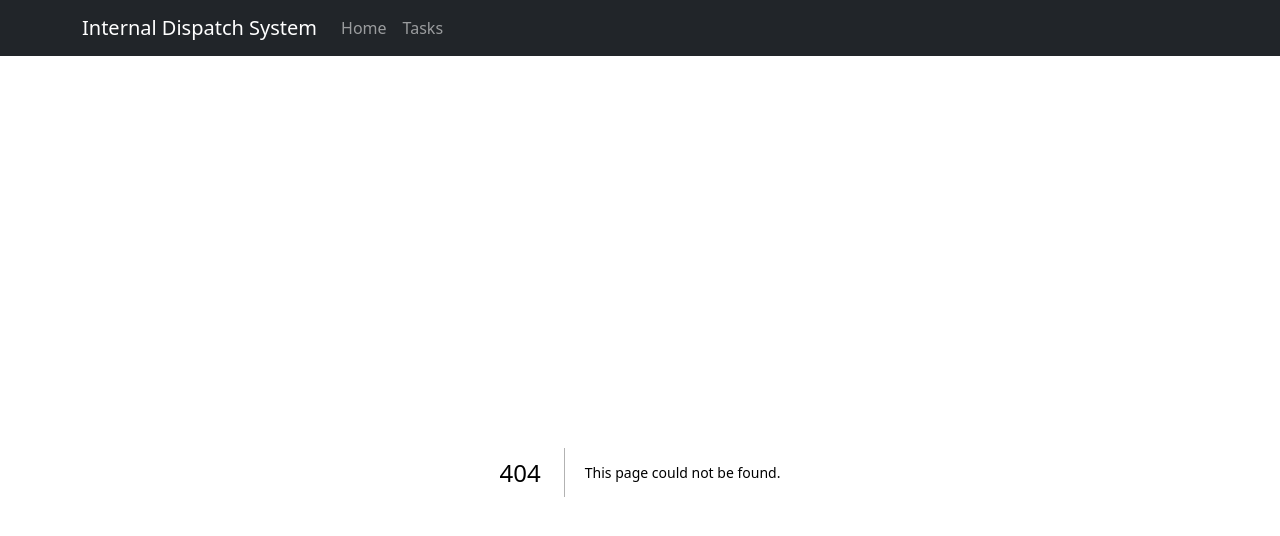
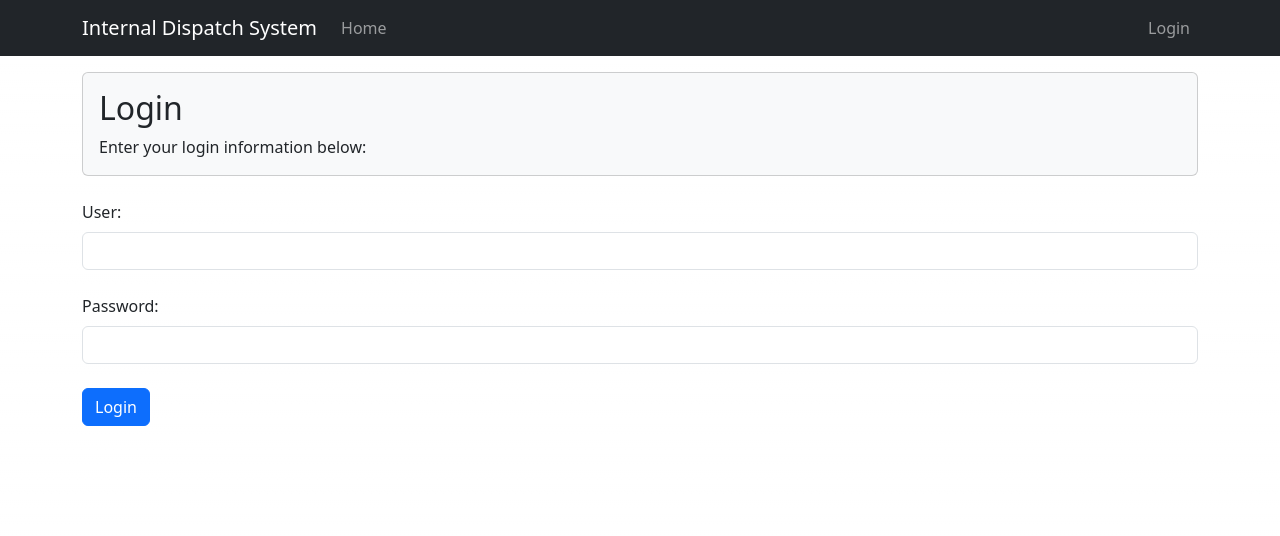
Before and after one commit to KHUSHU1501/Internal_Dispatch_System, a Next.js app in the folder ids_ui/: page /login in a window 1280 px wide. Before the commit this address had no page. Shown: the top 536 px of the page. Built offline with nearby package versions, Linux system fonts and the light colour scheme.

Commit message:
Added Authentication in the UI

```diff
--- a/ids_ui/components/MainNav.js
+++ b/ids_ui/components/MainNav.js
@@ -2,18 +2,32 @@ import Container from 'react-bootstrap/Container';
 import Nav from 'react-bootstrap/Nav';
 import Navbar from 'react-bootstrap/Navbar';
 import Link from 'next/link';
+import { readToken, removeToken } from '@/lib/authenticate';
+import { useRouter } from 'next/router';
 
 export default function MainNav() {
+   const router = useRouter();
+   let token = readToken();
+
+   function logout() {
+      removeToken();
+      router.push("/");
+   }
+
    return (
       <>
          <Navbar className="fixed-top navbar-dark bg-dark" bg="light" expand="lg">
             <Container>
-               <Navbar.Brand href='/' passHref legacyBehavior>Internal Dispatch System</Navbar.Brand>
+               <Navbar.Brand href='/' passHref legacyBehavior>Internal Dispatch System {token && <>- Welcome {token.userName}</>}</Navbar.Brand>
                <Navbar.Toggle aria-controls="basic-navbar-nav" />
                <Navbar.Collapse id="basic-navbar-nav">
                   <Nav className="me-auto">
                      <Link href="/" passHref legacyBehavior><Nav.Link>Home</Nav.Link></Link>
-                     <Link href="/tasks" passHref legacyBehavior><Nav.Link>Tasks</Nav.Link></Link>
+                     {token && <Link href="/tasks" passHref legacyBehavior><Nav.Link>Tasks</Nav.Link></Link>}
+                  </Nav>
+                  <Nav className="ml-auto">
+                     {!token && <Link href="/login" passHref legacyBehavior><Nav.Link>Login</Nav.Link></Link>}
+                     {token && <Nav.Link onClick={logout}>Logout</Nav.Link>}
                   </Nav>
                </Navbar.Collapse>
             </Container>
--- /dev/null
+++ b/ids_ui/components/RouteGuard.js
@@ -0,0 +1,41 @@
+import { useState, useEffect } from 'react';
+import { useRouter } from 'next/router';
+import { isAuthenticated } from '../lib/authenticate';
+
+const PUBLIC_PATHS = ['/login', '/', '/_error'];
+
+export default function RouteGuard(props) {
+    const router = useRouter();
+    const [authorized, setAuthorized] = useState(false);
+
+    useEffect(() => {
+        // on initial load - run auth check
+        authCheck(router.pathname);
+
+        // on route change complete - run auth check
+        router.events.on('routeChangeComplete', authCheck)
+
+        // unsubscribe from events in useEffect return function
+        return () => {
+            router.events.off('routeChangeComplete', authCheck);
+        }
+
+    }, []);
+
+    function authCheck(url) {
+        // redirect to login page if accessing a private page and not logged in
+        const path = url.split('?')[0];
+        if (!isAuthenticated() && !PUBLIC_PATHS.includes(path)) {
+            setAuthorized(false);
+            router.push("/login");
+        } else {
+            setAuthorized(true);
+        }
+    }
+
+    return (
+        <>
+            {authorized && props.children}
+        </>
+    )
+}
--- /dev/null
+++ b/ids_ui/lib/authenticate.js
@@ -0,0 +1,50 @@
+import jwt_decode from 'jwt-decode';
+
+function setToken(token) {
+    localStorage.setItem('access_token', token);
+}
+
+export function getToken() {
+    try {
+        return localStorage.getItem('access_token');
+    } catch (err) {
+        return null;
+    }
+}
+
+export function readToken() {
+    try {
+        const token = getToken();
+        return token ? jwt_decode(token) : null;
+    } catch (err) {
+        return null;
+    }
+}
+
+export function isAuthenticated() {
+    const token = readToken();
+    return token ? true : false;
+}
+
+export function removeToken() {
+    localStorage.removeItem('access_token');
+}
+
+export async function authenticateUser(user, password) {
+    const res = await fetch(`https://kind-teal-rhinoceros-belt.cyclic.app/api/login`, {
+        method: 'POST',
+        body: JSON.stringify({ userName: user, password: password }),
+        headers: {
+            'content-type': 'application/json',
+        },
+    });
+
+    const data = await res.json();
+
+    if (res.status === 200) {
+        setToken(data.token);
+        return true;
+    } else {
+        throw new Error(data.message);
+    }
+}
--- a/ids_ui/package.json
+++ b/ids_ui/package.json
@@ -13,6 +13,7 @@
     "bootstrap": "^5.3.0",
     "eslint": "8.42.0",
     "eslint-config-next": "^12.0.4",
+    "jwt-decode": "^3.1.2",
     "next": "13.4.4",
     "react": "18.2.0",
     "react-bootstrap": "^2.8.0",
--- a/ids_ui/pages/_app.js
+++ b/ids_ui/pages/_app.js
@@ -2,9 +2,11 @@ import '../styles/globals.css'
 import 'bootstrap/dist/css/bootstrap.min.css';
 import Layout from '../components/Layout'
 import { SWRConfig } from 'swr'
+import RouteGuard from '../components/RouteGuard';
 
 function MyApp({ Component, pageProps }) {
   return (
+    <RouteGuard>
       <Layout>
         <SWRConfig value={{
           fetcher: async url => {
@@ -25,6 +27,7 @@ function MyApp({ Component, pageProps }) {
           <Component {...pageProps} />
         </SWRConfig>
       </Layout>
+    </RouteGuard>
   );
 }
 
--- /dev/null
+++ b/ids_ui/pages/login.js
@@ -0,0 +1,45 @@
+import { Card, Form, Alert, Button } from 'react-bootstrap';
+import { useState, useEffect } from 'react';
+import { authenticateUser } from "../lib/authenticate";
+import { useRouter } from 'next/router';
+
+export default function Login(props) {
+    const [warning, setWarning] = useState('');
+    const [user, setUser] = useState('');
+    const [password, setPassword] = useState('');
+    const router = useRouter();
+
+    async function handleSubmit(e) {
+        e.preventDefault();
+        try {
+            await authenticateUser(user, password);
+            router.push('/tasks');
+        } catch (err) {
+            setWarning(err.message);
+        }
+    }
+    return (
+        <>
+            <Card bg="light">
+                <Card.Body><h2>Login</h2>Enter your login information below:</Card.Body>
+            </Card>
+            <br />
+            <Form onSubmit={handleSubmit}>
+                <Form.Group>
+                    <Form.Label>User:</Form.Label>
+                    <Form.Control type="text" value={user} id="userName" name="userName" onChange={e => setUser(e.target.value)} />
+                </Form.Group>
+                <br />
+                <Form.Group>
+                    <Form.Label>Password:</Form.Label>
+                    <Form.Control type="password" value={password} id="password" name="password" onChange={e => setPassword(e.target.value)} />
+                </Form.Group>
+
+
+                {warning && (<><br /><Alert variant="danger">{warning}</Alert></>)}
+                <br />
+                <Button variant="primary" className="pull-right" type="submit">Login</Button>
+            </Form>
+        </>
+    );
+}
```
Also changed, not shown: ids_ui/components/TaskDetails.js (+17 -2 lines), ids_ui/pages/task/[taskId].js (+7 -2 lines), ids_ui/pages/tasks.js (+9 -1 lines), 1 other file (tests, documents, lock files or other folders). Lines whose indentation alone changed are shown as unchanged.
